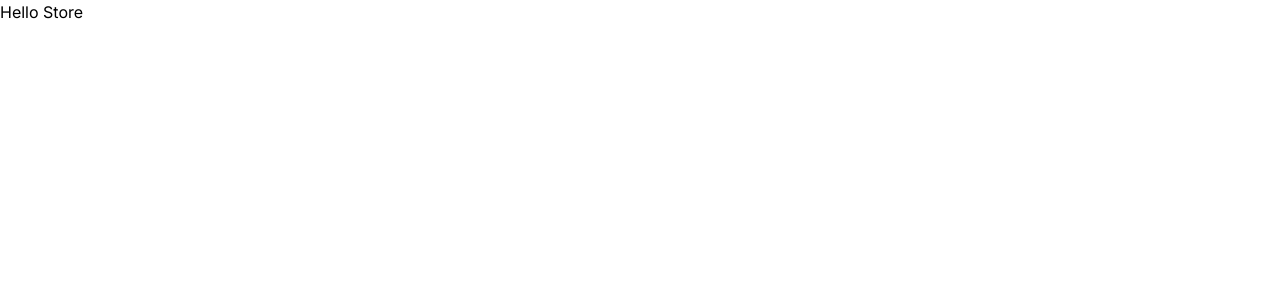
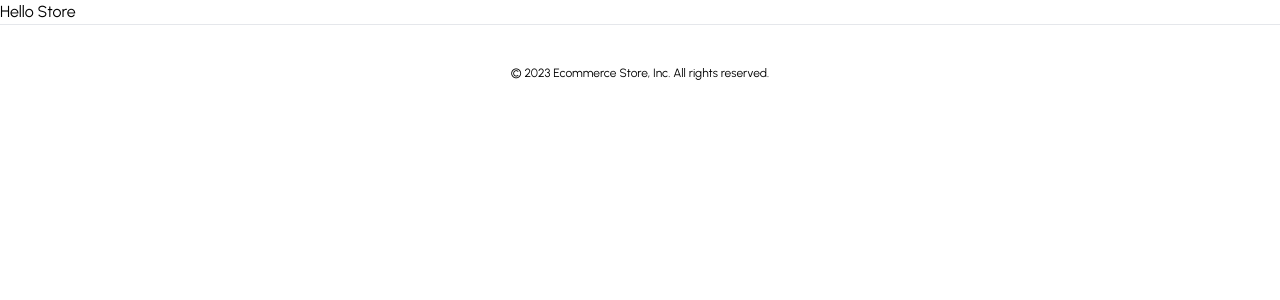
Before and after one commit to maikolcw/Custom_Ecommerce, a Next.js app in the folder ecommerce-store/: page / in a window 1280 px wide. Shown: the top 300 px of the page. Built offline with nearby package versions, Linux system fonts and the light colour scheme.

Commit message:
added footer component

```diff
--- a/ecommerce-store/app/layout.tsx
+++ b/ecommerce-store/app/layout.tsx
@@ -1,12 +1,13 @@
+import { Urbanist } from 'next/font/google'
+
 import './globals.css'
-import type { Metadata } from 'next'
-import { Inter } from 'next/font/google'
+import Footer from '@/components/footer'
 
-const inter = Inter({ subsets: ['latin'] })
+const font = Urbanist({ subsets: ['latin'] })
 
-export const metadata: Metadata = {
-  title: 'Create Next App',
-  description: 'Generated by create next app',
+export const metadata = {
+  title: 'Store',
+  description: 'Store - The place for all your purchases.',
 }
 
 export default function RootLayout({
@@ -16,7 +17,10 @@ export default function RootLayout({
 }) {
   return (
     <html lang="en">
-      <body className={inter.className}>{children}</body>
+      <body className={font.className}>
+        {children}
+        <Footer />
+        </body>
     </html>
   )
 }
--- /dev/null
+++ b/ecommerce-store/components/footer.tsx
@@ -0,0 +1,13 @@
+const Footer = () => {
+    return (
+        <footer className="bg-white border-t">
+            <div className="mx-auto py-10">
+                <p className="text-center text-xs text-black">
+                    &copy; 2023 Ecommerce Store, Inc. All rights reserved.
+                </p>
+            </div>
+        </footer>
+    )
+};
+
+export default Footer;
```
